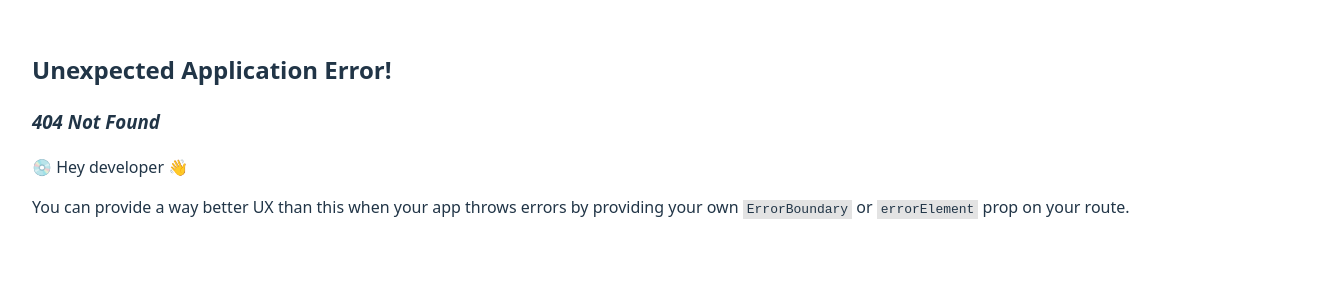
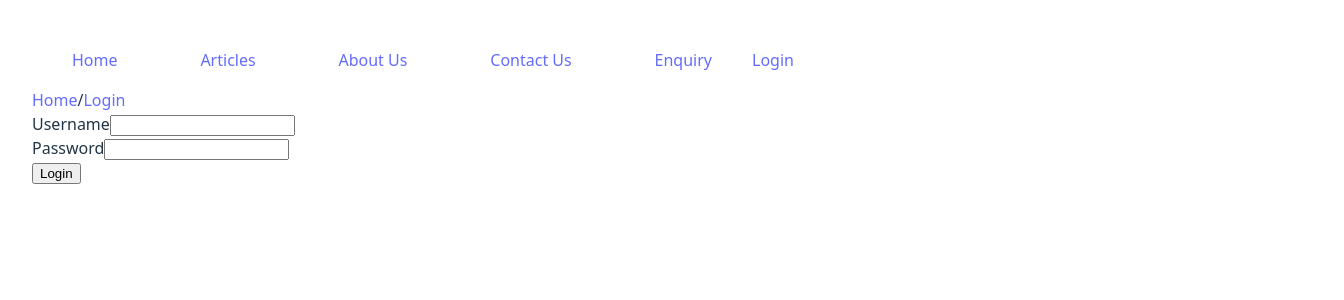
Before and after one commit to divyanshmoonat/btech, a React (Vite) app: page /login in a window 1280 px wide. Before the commit this address had no page. Shown: the top 300 px of the page, 1344 px wide, since content can reach past the window. Built offline with nearby package versions, Linux system fonts and the light colour scheme.

Commit message:
07-08-2025 |  useNavigate & Lazy loading

```diff
--- a/src/App.jsx
+++ b/src/App.jsx
@@ -1,49 +1,80 @@
 import "./App.css";
+import { lazy, Suspense } from "react";
 
 import { createBrowserRouter, RouterProvider } from "react-router-dom";
 
-import Home from "./pages/Home/Home";
-import ContactUs from "./pages/ContactUs/ContactUs";
-import AboutUs from "./pages/AboutUs/AboutUs";
-import Enquiry from "./pages/Enquiry/Enquiry";
-import EnquiryUncontrolled from "./pages/Enquiry/EnquiryUnctontrolled";
-import EnquiryControlled from "./pages/Enquiry/EnquiryControlled";
-import EnquiryControlledOptimized from "./pages/Enquiry/EnquiryControlledOptimized";
-import Layout from "./components/Layout/Layout";
-import ArticleDetails from "./pages/ArticleDetails/ArticleDetails";
-import ArticlesList from "./pages/ArticlesList/ArticlesList";
+// import Home from "./pages/Home/Home";
+// import ContactUs from "./pages/ContactUs/ContactUs";
+// import AboutUs from "./pages/AboutUs/AboutUs";
+// import EnquiryControlledOptimized from "./pages/Enquiry/EnquiryControlledOptimized";
+// import Layout from "./components/Layout/Layout";
+// import ArticleDetails from "./pages/ArticleDetails/ArticleDetails";
+// import ArticlesList from "./pages/ArticlesList/ArticlesList";
+// import Login from "./pages/Login/Login";
+// import Dashboard from "./pages/Dashboard/Dashboard";
+// import ErrorScreen from "./components/ErrorScreen/ErrorScreen";
+import FallbackLoader from "./components/FallbackLoader/FallbackLoader";
+
+const Home = lazy(() => import("./pages/Home/Home"));
+const ContactUs = lazy(() => import("./pages/ContactUs/ContactUs"));
+const AboutUs = lazy(() => import("./pages/AboutUs/AboutUs"));
+const EnquiryControlledOptimized = lazy(() =>
+  import("./pages/Enquiry/EnquiryControlledOptimized")
+);
+const Layout = lazy(() => import("./components/Layout/Layout"));
+const ArticleDetails = lazy(() =>
+  import("./pages/ArticleDetails/ArticleDetails")
+);
+const ArticlesList = lazy(() => import("./pages/ArticlesList/ArticlesList"));
+const Login = lazy(() => import("./pages/Login/Login"));
+const Dashboard = lazy(() => import("./pages/Dashboard/Dashboard"));
+const ErrorScreen = lazy(() => import("./components/ErrorScreen/ErrorScreen"));
 
 export const routes = [
   {
     path: "/",
     element: <Home />,
-    name: "Home"
+    name: "Home",
+  },
+  {
+    path: "/login",
+    element: <Login />,
+    name: "Login",
+  },
+  {
+    path: "/dashboard",
+    element: <Dashboard />,
+    name: "Dashboard",
   },
   {
     path: "/articles",
     element: <ArticlesList />,
-    name: "Articles List"
+    name: "Articles List",
   },
   {
     path: "/articles/:articleId",
     element: <ArticleDetails />,
-    name: "Article Details"
+    name: "Article Details",
   },
   {
     path: "/about-us",
     element: <AboutUs />,
-    name: "About Us"
+    name: "About Us",
   },
   {
     path: "/contact-us",
     element: <ContactUs />,
-    name: "Contact Us"
+    name: "Contact Us",
   },
   {
     path: "/enquiry",
     element: <EnquiryControlledOptimized />,
-    name: "Enquiry Form"
-  }
+    name: "Enquiry Form",
+  },
+  {
+    path: "*", // Wildcard character
+    element: <ErrorScreen />,
+  },
 ];
 
 const router = createBrowserRouter([
@@ -56,7 +87,9 @@ const router = createBrowserRouter([
 const App = () => {
   return (
     <div>
-      <RouterProvider router={router} />
+      <Suspense>
+        <RouterProvider router={router} />
+      </Suspense>
     </div>
   );
 };
--- /dev/null
+++ b/src/components/ErrorScreen/ErrorScreen.jsx
@@ -0,0 +1,9 @@
+const ErrorScreen = () => {
+    return (
+        <>
+            <h3>Looks like you have been lost.. click here to to go home page</h3>
+        </>
+    )
+};
+
+export default ErrorScreen;
--- /dev/null
+++ b/src/components/FallbackLoader/FallbackLoader.jsx
@@ -0,0 +1,9 @@
+const FallbackLoader = () => {
+    return (
+        <>
+            <h1>Loading...</h1>
+        </>
+    )
+};
+
+export default FallbackLoader;
--- a/src/components/Header/Header.jsx
+++ b/src/components/Header/Header.jsx
@@ -5,6 +5,7 @@ const Header = () => {
     <div
       style={{
         display: "flex",
+        width: "100vw",
       }}
     >
       <ul
@@ -35,7 +36,9 @@ const Header = () => {
           <Link to={"/enquiry"}>Enquiry</Link>
         </li>
       </ul>
-      <ul></ul>
+      <ul>
+        <Link to={"/login"}>Login</Link>
+      </ul>
     </div>
   );
 };
--- /dev/null
+++ b/src/pages/Dashboard/Dashboard.jsx
@@ -0,0 +1,5 @@
+const Dashboard = () => {
+  return <h2>Dashboard Screen</h2>;
+};
+
+export default Dashboard;
--- a/src/pages/Home/Home.jsx
+++ b/src/pages/Home/Home.jsx
@@ -30,10 +30,15 @@ const Home = () => {
 
   // fetchArticles();
 
+  const onBtnClick = () => {
+    console.log("Btn clicked");
+  };
+
   return (
     <div>
       {/* Todo : Write the content of Home page */}
       <h2>Home Page</h2>
+      <button onClick={onBtnClick}>Click here</button>
     </div>
   );
 };
--- /dev/null
+++ b/src/pages/Login/Login.jsx
@@ -0,0 +1,38 @@
+import { useNavigate } from "react-router-dom";
+
+const Login = () => {
+  const navigate = useNavigate();
+
+  const onLogin = (e) => {
+    e.preventDefault();
+    const userName = e.target.username.value;
+    const password = e.target.password.value;
+    console.log(userName, password);
+    // Call an API to Login
+    if (userName === "divyansh" && password === "12345") {
+      // Redirect the user to dashboard
+      navigate("/dashboard");
+    } else {
+      // Show incorrect username / password message
+      alert("Incorrect username or password.");
+    }
+  };
+
+  return (
+    <>
+      <form onSubmit={onLogin}>
+        <div>
+          <label htmlFor="username">Username</label>
+          <input type="text" id="username" name="username" />
+        </div>
+        <div>
+          <label htmlFor="password">Password</label>
+          <input type="password" id="password" name="password" />
+        </div>
+        <input type="submit" value="Login" />
+      </form>
+    </>
+  );
+};
+
+export default Login;
```
